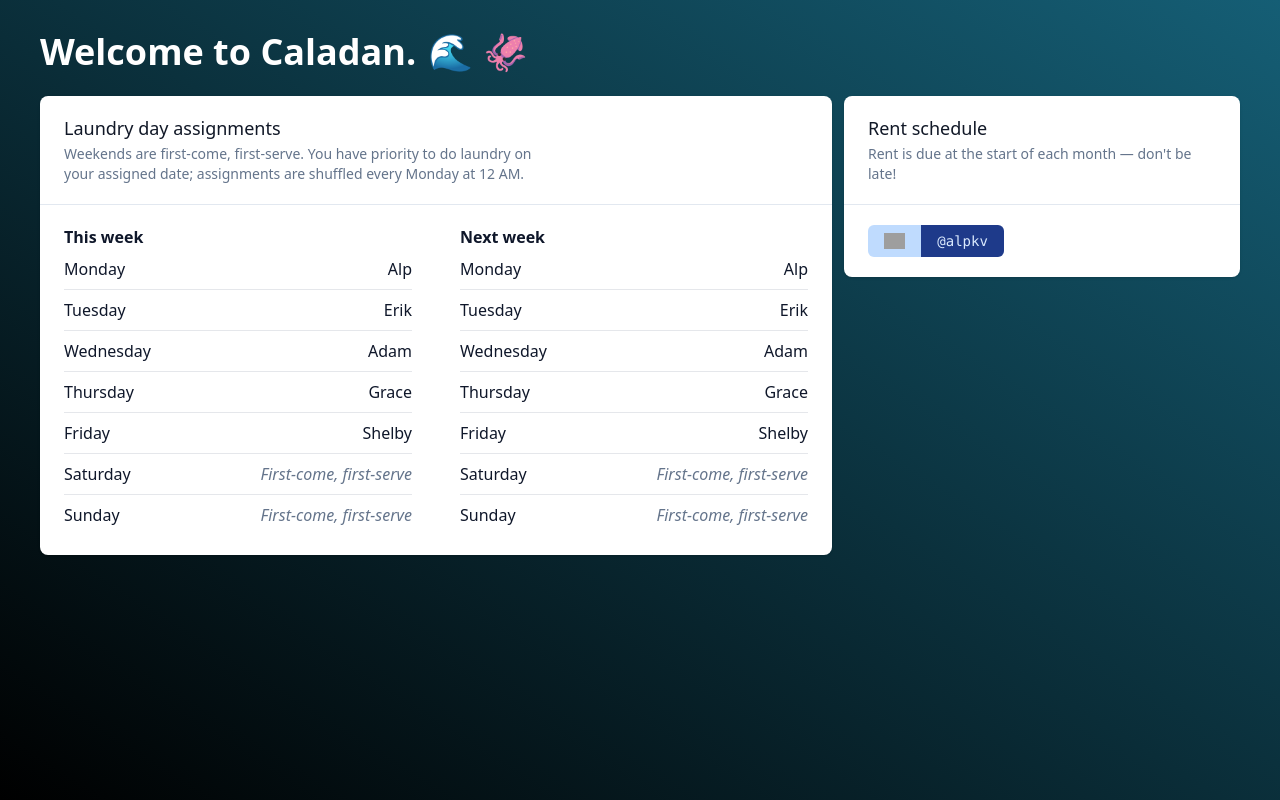
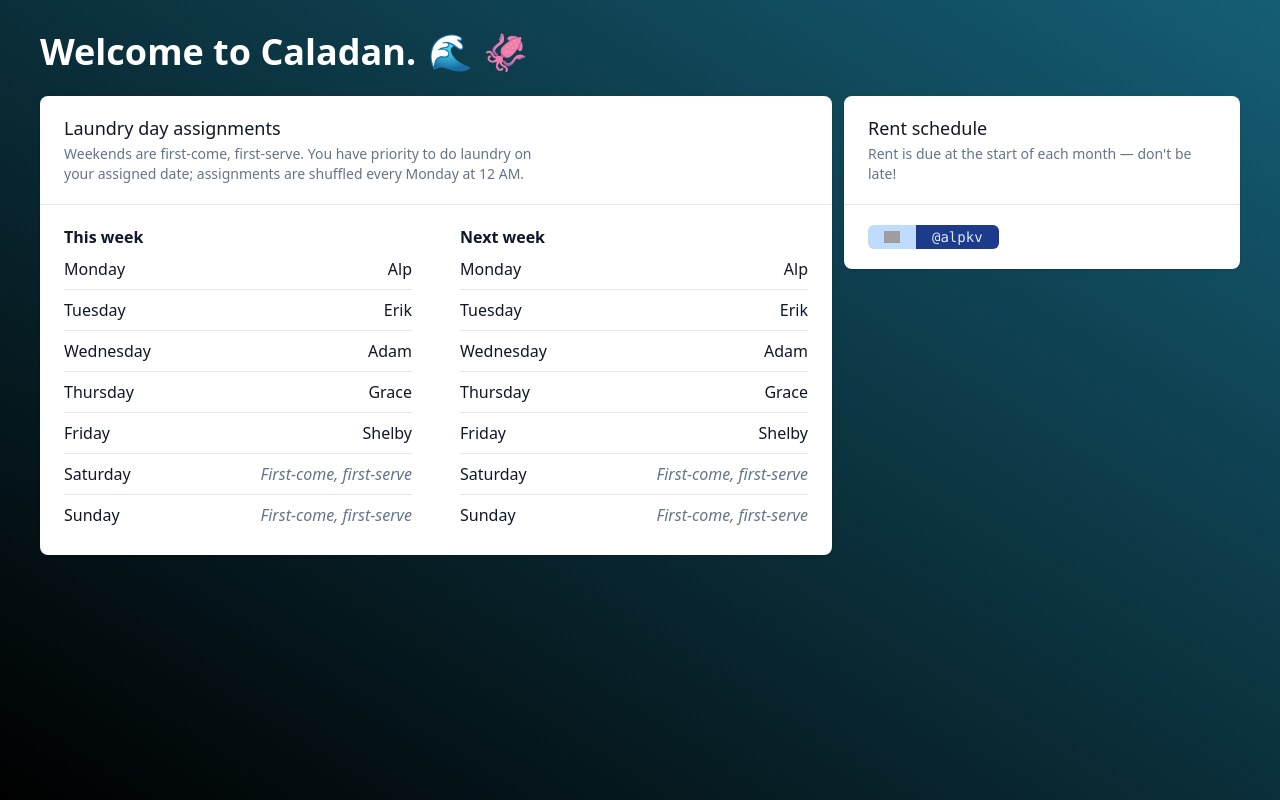
Before and after one commit to Karavil/house-atreides, a Next.js app: page / in a window 1280 px wide. Built offline with nearby package versions, Linux system fonts and the light colour scheme; grey boxes are pictures that could not be loaded; what random-seed would draw is missing.

Commit message:
update venmo button style

```diff
--- a/pages/index.tsx
+++ b/pages/index.tsx
@@ -57,11 +57,11 @@ const Home = ({ schedule }: { schedule: Schedule }) => {
                     className={cN(
                       "flex flex-row justify-center items-center",
                       "rounded-md overflow-hidden",
-                      "text-white h-8",
+                      "text-white h-6",
                       "w-max"
                     )}
                   >
-                    <div className="h-full py-2 px-4 bg-blue-200">
+                    <div className="h-full py-1.5 px-4 bg-blue-200">
                       <img
                         alt="Venmo logo"
                         className={cN("h-full")}
@@ -72,7 +72,7 @@ const Home = ({ schedule }: { schedule: Schedule }) => {
                       className={cN(
                         "h-full flex justify-center items-center",
                         "bg-blue-900 text-blue-100",
-                        "px-4",
+                        "px-4 py-2",
                         "font-mono text-sm"
                       )}
                     >
```
